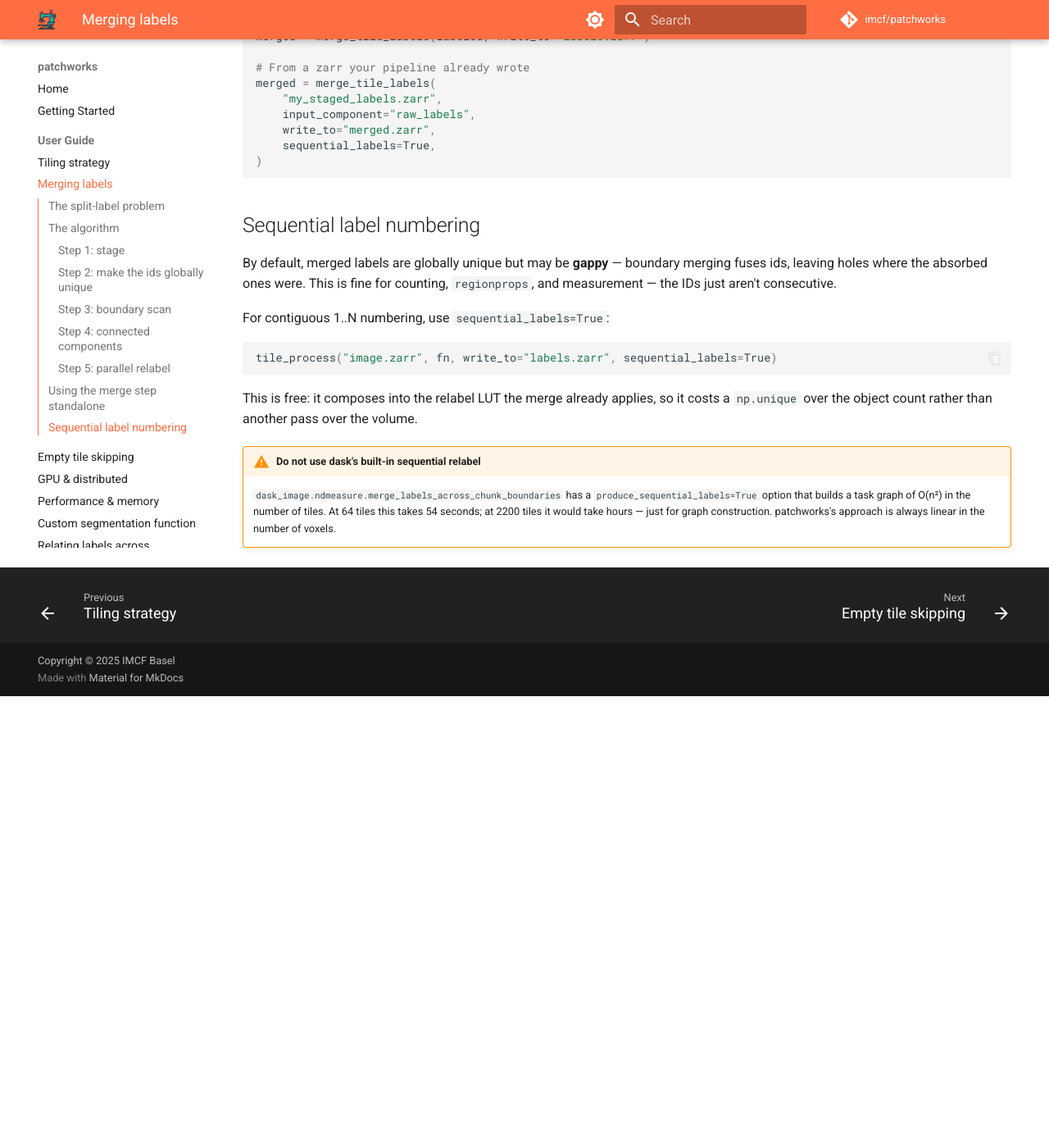
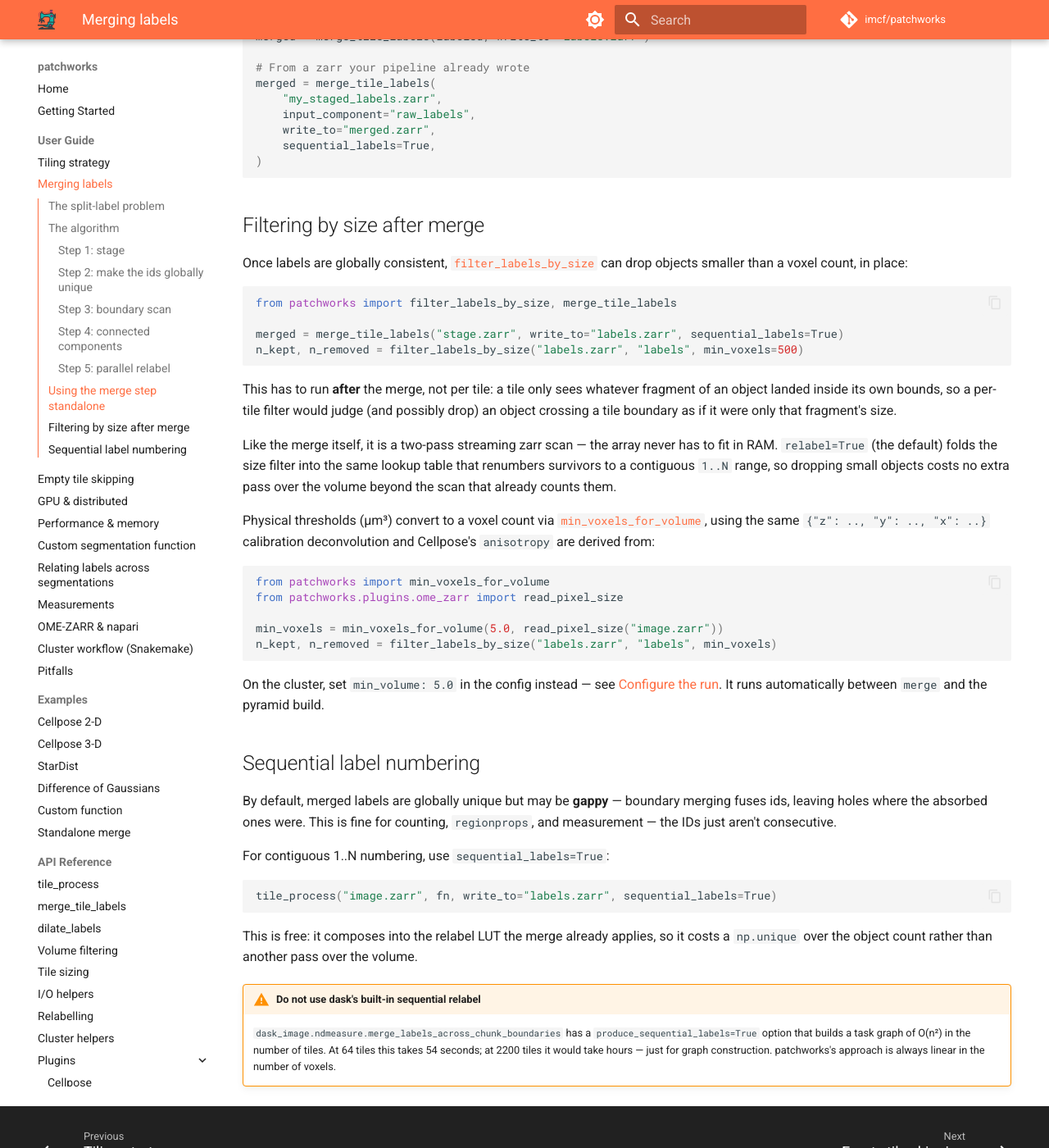
Before and after one commit to imcf/patchworks, an MkDocs documentation site: the page built from docs/guide/merging.md, in a window 1280 px wide and 1400 px high, scrolled down 2500 px. Shown: the whole window at 82% size. Built offline with MkDocs 1.6.1 and Material for MkDocs 9.7.7, drawn with Linux system fonts in a browser that asks for light colours; comment, search, counter and statistics services are not loaded; before the commit the page ends 3349 px from its top, so only the background shows below that.

Commit message:
docs: 📝 document auto-anisotropy and the volume filter, drop the stale example
Both landed in code without a docs pass: cellpose_3d.md/.py still hardcoded
an ANISOTROPY constant that the new calibration-derived default replaces,
and min_volume had no mention anywhere outside the config comment.

- guide/snakemake.md: min_volume in the config listing plus a tip, next to
  the existing dilate one; a tip on where anisotropy now comes from
- guide/merging.md: a "Filtering by size after merge" section (direct API
  and the µm³ -> voxel conversion)
- api/volume_filter.md (new, wired into mkdocs.yml nav): filter_labels_by_size,
  voxel_volume, min_voxels_for_volume
- api/plugins/cellpose.md: added cellpose_anisotropy
- examples/cellpose_3d.{md,py}: swapped the hardcoded ANISOTROPY for
  voxel_size=read_pixel_size(IMAGE), matching how the DoG example already
  gets its calibration

Verified with `mkdocs build --strict` and checked the new anchors/mkdocstrings
directives render.

Co-Authored-By: Claude Sonnet 5 <noreply@anthropic.com>
Claude-Session: https://claude.ai/code/session_01GQ71BTb67wtfoKKPvPyM24

````diff
--- a/docs/api/plugins/cellpose.md
+++ b/docs/api/plugins/cellpose.md
@@ -1,3 +1,5 @@
 # Cellpose plugin
 
 ::: patchworks.plugins.cellpose.cellpose_fn
+
+::: patchworks.plugins.cellpose.cellpose_anisotropy
--- /dev/null
+++ b/docs/api/volume_filter.md
@@ -0,0 +1,7 @@
+# Volume filtering
+
+::: patchworks.filter_labels_by_size
+
+::: patchworks.voxel_volume
+
+::: patchworks.min_voxels_for_volume
--- a/docs/examples/cellpose_3d.py
+++ b/docs/examples/cellpose_3d.py
@@ -12,19 +12,19 @@ from patchworks import (
     tile_process,
 )
 from patchworks.plugins.cellpose import cellpose_fn
+from patchworks.plugins.ome_zarr import read_pixel_size
 
 IMAGE = "image.zarr"
 OUTPUT = "labels_3d.zarr"
 CHANNEL = 0
 DIAMETER = 20  # pixels
-ANISOTROPY = 3.0  # z-spacing / xy-spacing
 
 fn = cellpose_fn(
     "cyto3",
     gpu=True,
     do_3D=True,
     diameter=DIAMETER,
-    anisotropy=ANISOTROPY,
+    voxel_size=read_pixel_size(IMAGE),  # -> anisotropy = z / lateral
 )
 
 tile_fn = partial(
--- a/docs/guide/merging.md
+++ b/docs/guide/merging.md
@@ -133,6 +133,46 @@ merged = merge_tile_labels(
 )
 ```
 
+## Filtering by size after merge
+
+Once labels are globally consistent, [`filter_labels_by_size`](../api/volume_filter.md)
+can drop objects smaller than a voxel count, in place:
+
+```python
+from patchworks import filter_labels_by_size, merge_tile_labels
+
+merged = merge_tile_labels("stage.zarr", write_to="labels.zarr", sequential_labels=True)
+n_kept, n_removed = filter_labels_by_size("labels.zarr", "labels", min_voxels=500)
+```
+
+This has to run **after** the merge, not per tile: a tile only sees whatever
+fragment of an object landed inside its own bounds, so a per-tile filter would
+judge (and possibly drop) an object crossing a tile boundary as if it were
+only that fragment's size.
+
+Like the merge itself, it is a two-pass streaming zarr scan — the array never
+has to fit in RAM. `relabel=True` (the default) folds the size filter into
+the same lookup table that renumbers survivors to a contiguous `1..N` range,
+so dropping small objects costs no extra pass over the volume beyond the scan
+that already counts them.
+
+Physical thresholds (µm³) convert to a voxel count via
+[`min_voxels_for_volume`](../api/volume_filter.md), using the same
+`{"z": .., "y": .., "x": ..}` calibration deconvolution and Cellpose's
+`anisotropy` are derived from:
+
+```python
+from patchworks import min_voxels_for_volume
+from patchworks.plugins.ome_zarr import read_pixel_size
+
+min_voxels = min_voxels_for_volume(5.0, read_pixel_size("image.zarr"))
+n_kept, n_removed = filter_labels_by_size("labels.zarr", "labels", min_voxels)
+```
+
+On the cluster, set `min_volume: 5.0` in the config instead — see [Configure
+the run](snakemake.md#3-configure-the-run). It runs automatically between
+`merge` and the pyramid build.
+
 ## Sequential label numbering
 
 By default, merged labels are globally unique but may be **gappy** — boundary
--- a/mkdocs.yml
+++ b/mkdocs.yml
@@ -58,6 +58,7 @@ nav:
   - tile_process: api/tile_process.md
   - merge_tile_labels: api/merge_tile_labels.md
   - dilate_labels: api/postprocess.md
+  - Volume filtering: api/volume_filter.md
   - Tile sizing: api/chunks.md
   - I/O helpers: api/io.md
   - Relabelling: api/relabel.md
````
Also changed, not shown: docs/examples/cellpose_3d.md (+11 -2 lines), docs/guide/snakemake.md (+24 -0 lines).
